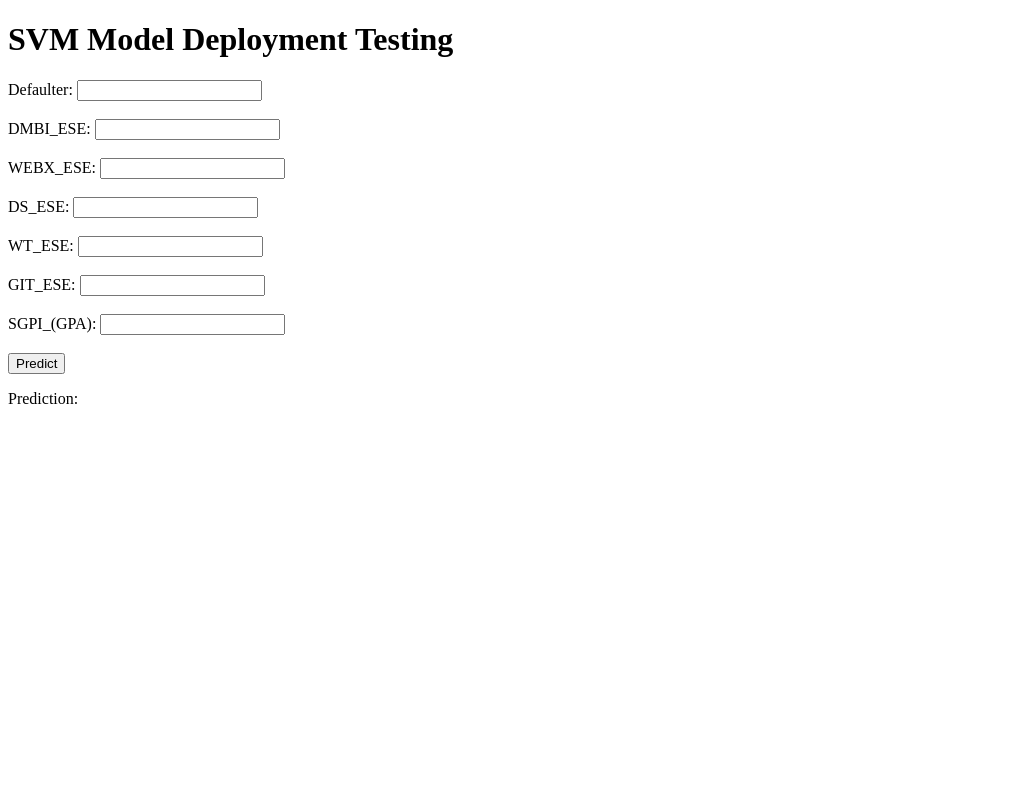
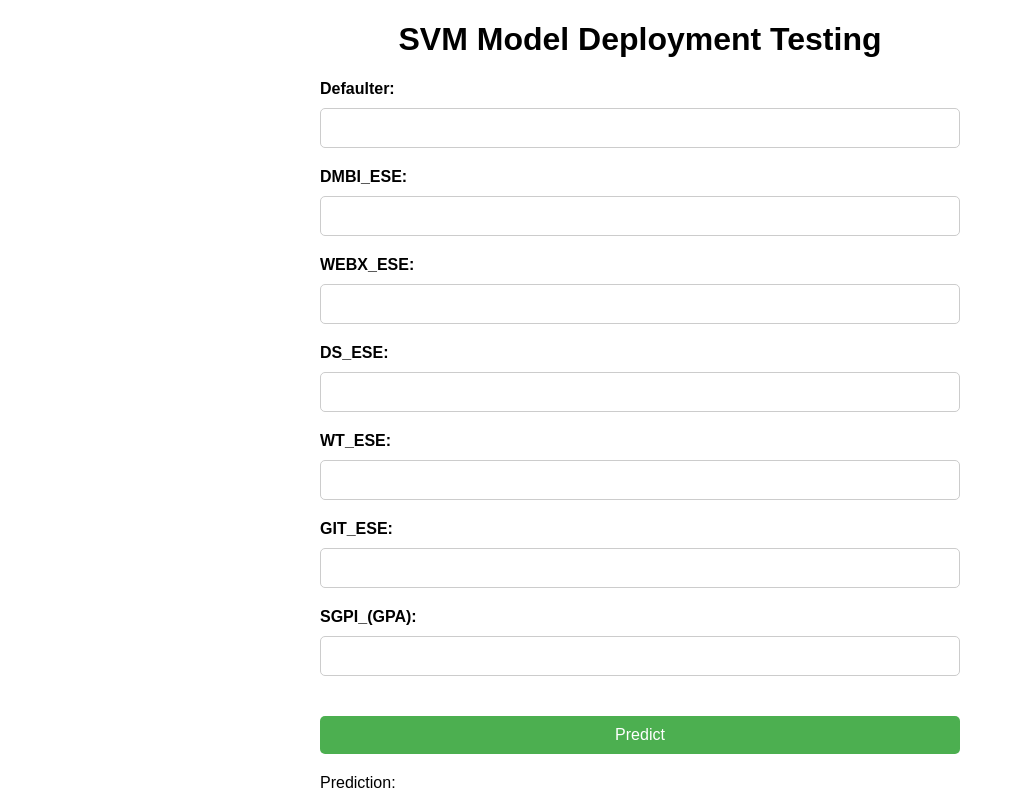
Before and after one commit to KunalSalunkhe12/Student-Progress-Tracker, a Python web app: template Model/templates/index.html in a window 1280 px wide. Shown: the whole page, without its empty margins (0-1015 px from the left). Before the commit the page ends 404 px from the top, so only its background shows below. Run offline with Jinja, Linux system fonts and the light colour scheme; the template is opened without the code that fills it, so the values that code supplies are empty.

Commit message:
model update

```diff
--- a/Model/templates/index.html
+++ b/Model/templates/index.html
@@ -1,4 +1,4 @@
-<!DOCTYPE html>
+<!-- <!DOCTYPE html>
 <html>
 
 <head>
@@ -50,4 +50,104 @@
 	</script>
 </body>
 
-</html>
+</html> -->
+
+
+<!DOCTYPE html>
+<html>
+  <head>
+    <title>SVM Model Deployment Testing</title>
+    <style>
+      body {
+        font-family: Arial, sans-serif;
+        margin: 0;
+        padding: 0;
+      }
+      #container {
+        margin: 0 auto;
+        width: 50%;
+      }
+      h1 {
+        text-align: center;
+      }
+      form {
+        display: flex;
+        flex-direction: column;
+      }
+      label {
+        margin-bottom: 10px;
+        font-weight: bold;
+      }
+      input[type="text"] {
+        padding: 10px;
+        border-radius: 5px;
+        border: 1px solid #ccc;
+        margin-bottom: 20px;
+        font-size: 16px;
+      }
+      input[type="button"] {
+        background-color: #4CAF50;
+        color: white;
+        border: none;
+        border-radius: 5px;
+        padding: 10px 20px;
+        margin-top: 20px;
+        font-size: 16px;
+        cursor: pointer;
+      }
+      input[type="button"]:hover {
+        background-color: #3e8e41;
+      }
+      #result {
+        font-size: 20px;
+        font-weight: bold;
+        margin-top: 20px;
+      }
+    </style>
+  </head>
+  <body>
+    <div id="container">
+      <h1>SVM Model Deployment Testing</h1>
+      <form>
+        <label>Defaulter:</label>
+        <input type="text" id="Defaulter">
+        <label>DMBI_ESE:</label>
+        <input type="text" id="DMBI_ESE">
+        <label>WEBX_ESE:</label>
+        <input type="text" id="WEBX_ESE">
+        <label>DS_ESE:</label>
+        <input type="text" id="DS_ESE">
+        <label>WT_ESE:</label>
+        <input type="text" id="WT_ESE">
+        <label>GIT_ESE:</label>
+        <input type="text" id="GIT_ESE">
+        <label>SGPI_(GPA):</label>
+        <input type="text" id="SGPI_(GPA)">
+        <input type="button" value="Predict" onclick="predict()">
+      </form>
+      <p>Prediction: <span id="result"></span></p>
+    </div>
+    <script>
+      function predict() {
+        var xhr = new XMLHttpRequest();
+        var url = "/predict";
+        var data = JSON.stringify({
+          "Defaulter": document.getElementById("Defaulter").value,
+          "DMBI_ESE": document.getElementById("DMBI_ESE").value,
+          "WEBX_ESE": document.getElementById("WEBX_ESE").value,
+          "DS_ESE": document.getElementById("DS_ESE").value,
+          "WT_ESE": document.getElementById("WT_ESE").value,
+          "GIT_ESE": document.getElementById("GIT_ESE").value,
+          "SGPI_(GPA)": document.getElementById("SGPI_(GPA)").value
+        });
+        xhr.open("POST", url, true);
+        xhr.setRequestHeader("Content-Type", "application/json");
+        xhr.onreadystatechange = function () {
+          if (xhr.readyState === 4 && xhr.status === 200) {
+            document.getElementById("result").innerHTML = xhr.responseText;
+          }
+        };
+        xhr.send(data);
+      }
+    </script>
+  </body>
```
